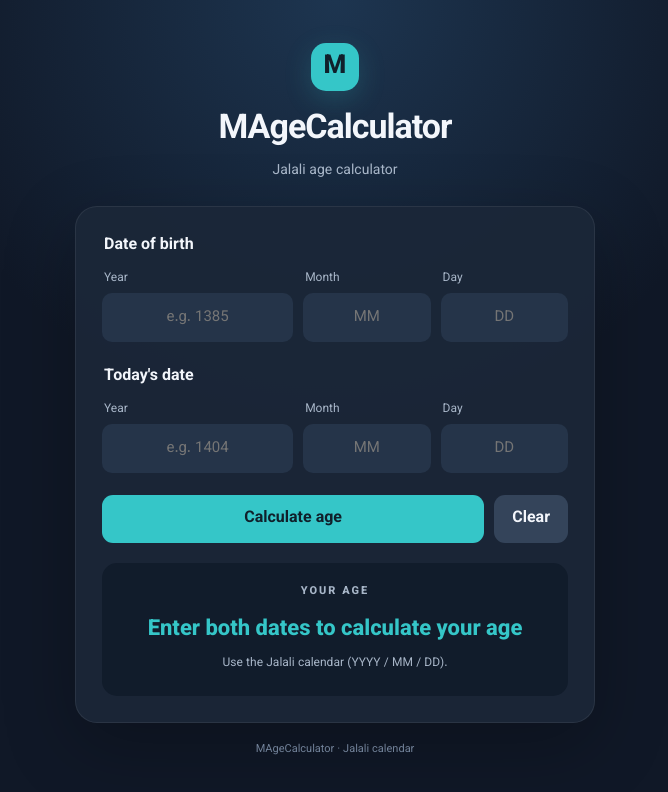
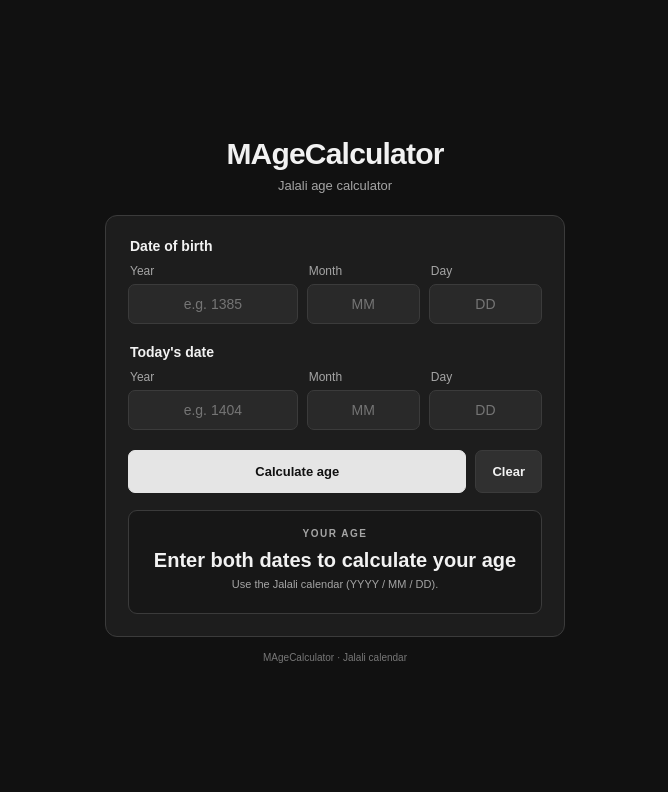
Before and after one commit to itsminename/MAgeCalculator, a plain HTML site: page index.html in a window 1280 px wide. Shown: the whole page, without its empty margins (305-973 px from the left). Drawn offline with Linux system fonts and the light colour scheme.

Commit message:
Add files via upload

```diff
--- a/style.css
+++ b/style.css
@@ -1,93 +1,81 @@
-@import url('https://fonts.googleapis.com/css2?family=Vazirmatn:wght@400;500;600;700;800&display=swap');
+* {
+  box-sizing: border-box;
+}
 
 :root {
   color-scheme: dark;
-  --background: #101827;
-  --panel: #1b2738;
-  --field: #253449;
-  --text: #f3f6fb;
-  --muted: #a8b6c8;
-  --accent: #35c6c8;
-  --accent-hover: #5ad9d8;
-  --danger: #ff7777;
+  --background: #111111;
+  --surface: #1d1d1d;
+  --field: #292929;
+  --border: #3b3b3b;
+  --text: #f2f2f2;
+  --muted: #a5a5a5;
+  --accent: #e5e5e5;
+  --danger: #ff8a8a;
 }
-
-* { box-sizing: border-box; }
 
 body {
   margin: 0;
   min-height: 100vh;
-  padding: 28px 16px;
+  padding: 24px 16px;
   display: grid;
   place-items: center;
-  background:
-    radial-gradient(circle at 50% 0%, #1d3550 0, transparent 42%),
-    var(--background);
+  background: var(--background);
   color: var(--text);
-  font-family: "Vazirmatn", "Segoe UI", Tahoma, sans-serif;
+  font-family: Arial, Helvetica, sans-serif;
 }
 
 .app {
-  width: min(100%, 520px);
+  width: min(100%, 460px);
 }
 
 .header {
+  margin-bottom: 22px;
   text-align: center;
-  margin-bottom: 24px;
 }
 
 .logo-mark {
-  width: 48px;
-  height: 48px;
-  margin: 0 auto 12px;
-  display: grid;
-  place-items: center;
-  border-radius: 15px;
-  background: var(--accent);
-  color: #10202b;
-  font-size: 26px;
-  font-weight: 800;
-  box-shadow: 0 8px 28px #35c6c833;
+  display: none;
 }
 
 h1 {
   margin: 0;
-  font-size: clamp(27px, 6vw, 34px);
-  letter-spacing: -1px;
+  font-size: 30px;
+  font-weight: 700;
+  letter-spacing: -0.8px;
 }
 
 .subtitle {
-  margin: 4px 0 0;
+  margin: 7px 0 0;
   color: var(--muted);
-  font-size: 14px;
+  font-size: 13px;
 }
 
 .calculator {
-  padding: clamp(18px, 5vw, 26px);
-  border: 1px solid #ffffff12;
-  border-radius: 22px;
-  background: #1b2738ed;
-  box-shadow: 0 22px 70px #00000040;
+  padding: 22px;
+  border: 1px solid var(--border);
+  border-radius: 12px;
+  background: var(--surface);
 }
 
 .date-group {
   min-width: 0;
-  margin: 0 0 22px;
+  margin: 0 0 20px;
   padding: 0;
   border: 0;
 }
 
 .date-group legend {
-  margin-bottom: 11px;
+  margin-bottom: 10px;
   color: var(--text);
-  font-size: 16px;
+  font-size: 14px;
   font-weight: 700;
 }
 
 .date-fields {
   display: grid;
   grid-template-columns: 1.5fr 1fr 1fr;
-  gap: 10px;
+  gap: 9px;
 }
 
 .date-fields label {
@@ -105,14 +93,14 @@ h1 {
 input {
   width: 100%;
   min-width: 0;
-  padding: 12px 8px;
-  border: 1px solid transparent;
-  border-radius: 10px;
+  padding: 11px 8px;
+  border: 1px solid var(--border);
+  border-radius: 7px;
   outline: none;
   background: var(--field);
   color: var(--text);
   font: inherit;
-  font-size: 15px;
+  font-size: 14px;
   text-align: center;
   appearance: textfield;
 }
@@ -124,89 +112,110 @@ input::-webkit-outer-spin-button {
 }
 
 input:focus {
-  border-color: var(--accent);
-  box-shadow: 0 0 0 3px #35c6c820;
+  border-color: #bdbdbd;
 }
 
 .actions {
   display: flex;
-  gap: 10px;
-  margin-top: 4px;
+  gap: 9px;
+  margin-top: 3px;
 }
 
 button {
-  min-height: 48px;
-  border: 0;
-  border-radius: 11px;
-  padding: 11px 18px;
+  min-height: 43px;
+  padding: 10px 16px;
+  border: 1px solid var(--border);
+  border-radius: 7px;
   font: inherit;
+  font-size: 13px;
   font-weight: 700;
   cursor: pointer;
-  transition: transform .15s ease, background .15s ease;
 }
-
-button:active { transform: scale(.98); }
 
 .calculate-button {
   flex: 1;
+  border-color: var(--accent);
   background: var(--accent);
-  color: #10202b;
+  color: #111111;
 }
 
-.calculate-button:hover { background: var(--accent-hover); }
+.calculate-button:hover {
+  background: #ffffff;
+}
 
 .clear-button {
-  background: #34445a;
+  background: #303030;
   color: var(--text);
 }
 
-.clear-button:hover { background: #435873; }
+.clear-button:hover {
+  background: #404040;
+}
 
 .result-card {
-  margin-top: 20px;
-  padding: 20px 14px;
-  border-radius: 15px;
-  background: #111c2b;
+  margin-top: 17px;
+  padding: 17px 12px;
+  border: 1px solid var(--border);
+  border-radius: 9px;
+  background: #171717;
   text-align: center;
 }
 
 .result-caption {
   margin: 0;
   color: var(--muted);
-  font-size: 11px;
-  font-weight: 800;
-  letter-spacing: 2px;
+  font-size: 10px;
+  font-weight: 700;
+  letter-spacing: 1.5px;
 }
 
 .result {
-  margin: 12px 0 7px;
-  color: var(--accent);
-  font-size: clamp(17px, 4.5vw, 22px);
-  font-weight: 800;
+  margin: 10px 0 6px;
+  color: var(--text);
+  font-size: clamp(16px, 4vw, 20px);
+  font-weight: 700;
   overflow-wrap: anywhere;
 }
 
 .status {
-  min-height: 22px;
+  min-height: 18px;
   margin: 0;
   color: var(--muted);
-  font-size: 12px;
+  font-size: 11px;
   overflow-wrap: anywhere;
 }
 
-.status.error, .result.error { color: var(--danger); }
+.status.error,
+.result.error {
+  color: var(--danger);
+}
 
 footer {
-  margin-top: 18px;
-  color: #718198;
-  font-size: 11px;
+  margin-top: 15px;
+  color: #777777;
+  font-size: 10px;
   text-align: center;
 }
 
 @media (max-width: 380px) {
-  body { padding: 18px 10px; }
-  .calculator { padding: 16px 13px; }
-  .date-fields { gap: 7px; }
-  input { padding: 11px 4px; font-size: 14px; }
-  button { padding-inline: 12px; }
+  body {
+    padding: 18px 10px;
+  }
+
+  .calculator {
+    padding: 16px 12px;
+  }
+
+  .date-fields {
+    gap: 6px;
+  }
+
+  input {
+    padding: 10px 4px;
+    font-size: 13px;
+  }
+
+  button {
+    padding-inline: 12px;
+  }
 }
```
